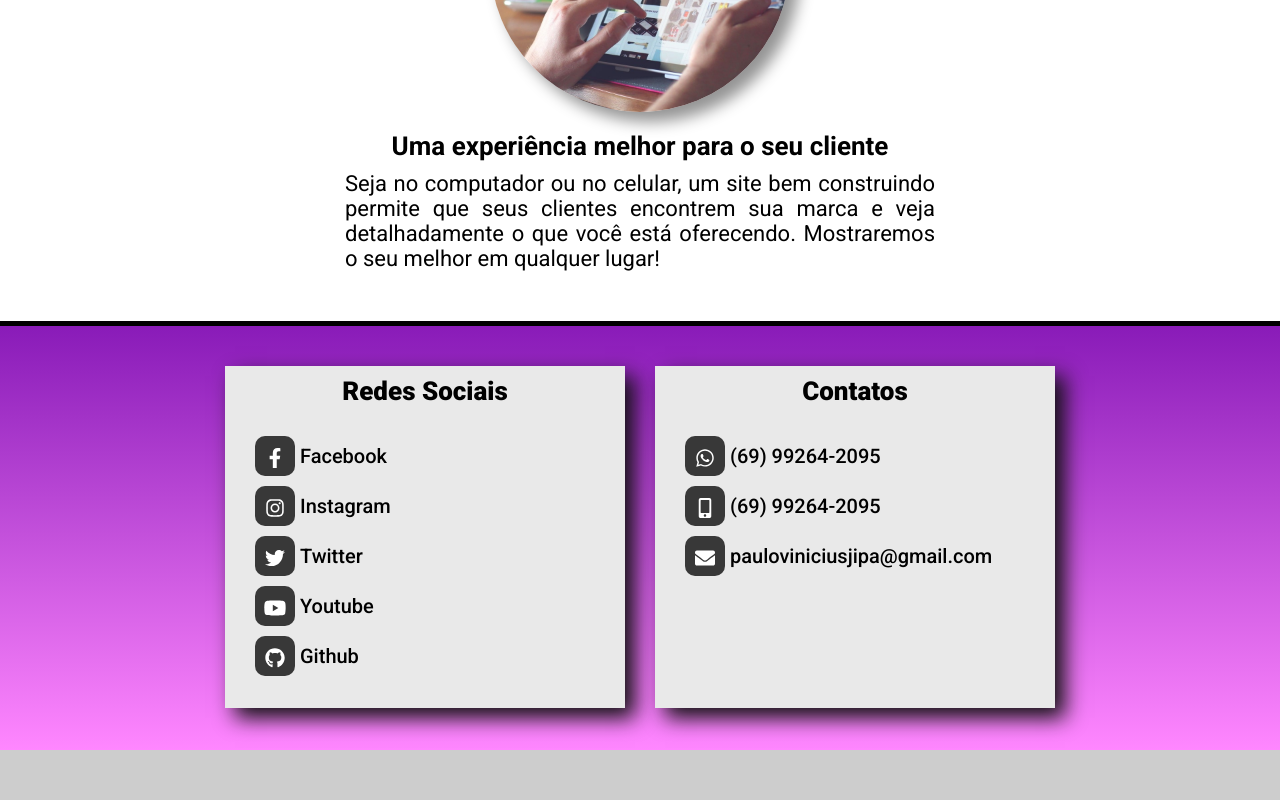
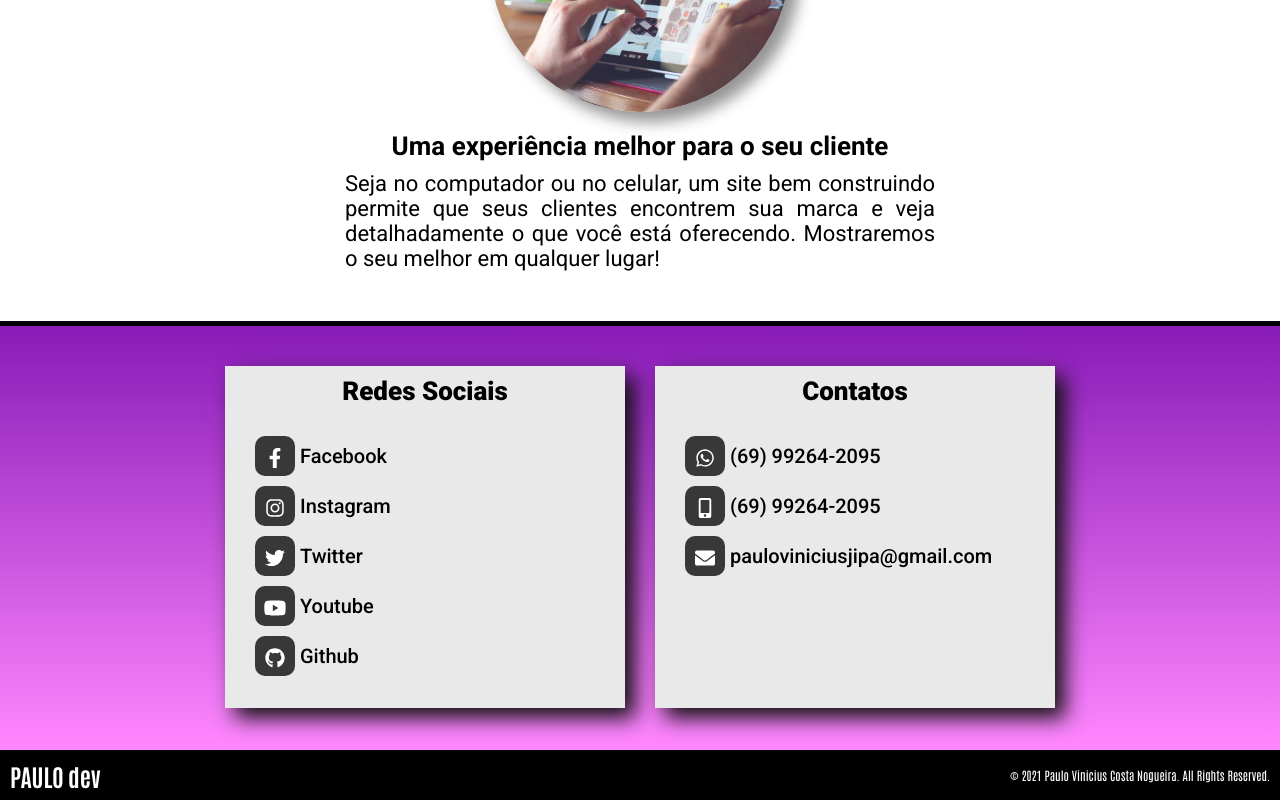
Before and after one commit to Paulao80/-my-portfolio, a React (Create React App) app: page / in a window 1280 px wide. Shown: the part 2106-2906 px from the top of the page. Before the commit the page ends 2856 px from the top, so only its background shows below. Built offline with nearby package versions, Linux system fonts and the light colour scheme.

Commit message:
Links Correções

```diff
--- a/src/Components/Aside/index.tsx
+++ b/src/Components/Aside/index.tsx
@@ -14,10 +14,10 @@ const Aside = ({ state }: Props) => {
                     <Link to="#portifolio">PORTIFÓLIO</Link>
                 </li>
                 <li>
-                    <Link to="#sobre">SOBRE</Link>
+                    <a href="/#sobre">SOBRE</a>
                 </li>
                 <li>
-                    <Link to="#contatos">CONTATO</Link>
+                    <a href="/#contatos">CONTATO</a>
                 </li>
             </ul>
         </aside >
--- a/src/Components/Bloco/style.css
+++ b/src/Components/Bloco/style.css
@@ -22,3 +22,26 @@
   font-weight: 500;
   padding: 20px;
 }
+
+@media screen and (max-width: 899px) {
+  .bloco {
+    left: -15px;
+    margin-bottom: 20px;
+  }
+}
+
+@media screen and (max-width: 418px) {
+  .bloco {
+    width: 350px;
+  }
+
+  .bloco-body {
+    font-size: 16px;
+  }
+}
+
+@media screen and (max-width: 367px) {
+  .bloco {
+    width: 300px;
+  }
+}
--- a/src/Components/Card/style.css
+++ b/src/Components/Card/style.css
@@ -23,3 +23,17 @@
   text-align: justify;
   font-size: 22px;
 }
+
+@media screen and (max-width: 418px) {
+  .card .figuras img {
+    width: 250px;
+    height: 250px;
+  }
+}
+
+@media screen and (max-width: 367px) {
+  .card .figuras img {
+    width: 200px;
+    height: 200px;
+  }
+}
--- a/src/Components/ContatosSection/style.css
+++ b/src/Components/ContatosSection/style.css
@@ -57,3 +57,21 @@
 .Email a:hover {
   background-color: rgb(65, 65, 231);
 }
+
+@media screen and (max-width: 899px) {
+  .blocos {
+    width: 400px;
+  }
+}
+
+@media screen and (max-width: 418px) {
+  .blocos {
+    width: 350px;
+  }
+}
+
+@media screen and (max-width: 367px) {
+  .blocos {
+    width: 300px;
+  }
+}
--- /dev/null
+++ b/src/Components/Footer/index.tsx
@@ -0,0 +1,14 @@
+import 'Components/Footer/style.css';
+
+const Footer = () => {
+
+    return (
+        <footer>
+            <h1>PAULO <span>dev</span></h1>
+            <p>© 2021 Paulo Vinicius Costa Nogueira. All Rights Reserved.</p>
+        </footer>
+    );
+
+}
+
+export default Footer;
--- /dev/null
+++ b/src/Components/Footer/style.css
@@ -0,0 +1,38 @@
+footer {
+  position: relative;
+  background-color: black;
+  color: white;
+  top: 75px;
+  width: 100vw;
+  height: 50px;
+  padding: 10px;
+  box-sizing: border-box;
+  font-size: 12px;
+}
+
+footer h1 {
+  float: left;
+}
+
+footer p {
+  position: relative;
+  float: right;
+  top: 50%;
+  transform: translateY(-50%);
+}
+
+@media screen and (max-width: 367px) {
+  footer p {
+    font-size: 10px;
+  }
+}
+
+@media screen and (max-width: 327px) {
+  footer h1 {
+    font-size: 18px;
+  }
+
+  footer p {
+    font-size: 10px;
+  }
+}
--- a/src/Components/Header/index.tsx
+++ b/src/Components/Header/index.tsx
@@ -19,10 +19,10 @@ const Header = ({ onHabClick }: Props) => {
                         <Link to="#portifolio">PORTIFÓLIO</Link>
                     </li>
                     <li className="item-menu">
-                        <Link to="#sobre">SOBRE</Link>
+                        <a href="/#sobre">SOBRE</a>
                     </li>
                     <li className="item-menu">
-                        <Link to="#contatos">CONTATO</Link>
+                        <a href="/#contatos">CONTATO</a>
                     </li>
                     <li className="menu-hab">
                         <button className="icon" onClick={() => onHabClick()}>
--- a/src/Components/SobreSection/style.css
+++ b/src/Components/SobreSection/style.css
@@ -13,3 +13,15 @@
   margin: auto;
   font-family: "Roboto", sans-serif;
 }
+
+@media screen and (max-width: 699px) {
+  .cards {
+    width: 80%;
+  }
+}
+
+@media screen and (max-width: 474px) {
+  .cards {
+    width: 100%;
+  }
+}
--- a/src/Pages/Home/index.tsx
+++ b/src/Pages/Home/index.tsx
@@ -1,4 +1,5 @@
 import ContatosSection from 'Components/ContatosSection'
+import Footer from 'Components/Footer'
 import NavBar from 'Components/NavBar'
 import SobreSection from 'Components/SobreSection'
 import TopSection from 'Components/TopSection'
@@ -16,6 +17,7 @@ const Home = () => {
                 <SobreSection />
                 <ContatosSection />
             </main>
+            <Footer />
         </>
     );
 }
--- a/src/Pages/Home/style.css
+++ b/src/Pages/Home/style.css
@@ -1,23 +1,3 @@
-@import url("https://fonts.googleapis.com/css2?family=Antonio:wght@400;500;700&family=Roboto:wght@400;500;700;900&display=swap");
-
-body {
-  background-color: #cdcdcd;
-  font-family: "Antonio", sans-serif;
-  overflow-y: scroll;
-  overflow-x: hidden;
-}
-
-::-webkit-scrollbar-track {
-  background-color: #2b2b2b;
-}
-::-webkit-scrollbar {
-  width: 8px;
-  background: #2b2b2b;
-}
-::-webkit-scrollbar-thumb {
-  background: linear-gradient(to top, rgb(255, 170, 255), rgb(76, 3, 107));
-}
-
 .hidden {
   display: none;
 }
@@ -28,89 +8,3 @@ main {
   width: 100%;
   top: 75px;
 }
-
-footer {
-  position: relative;
-  background-color: black;
-  color: white;
-  top: 75px;
-  width: 100vw;
-  height: 50px;
-  padding: 10px;
-  box-sizing: border-box;
-  font-size: 12px;
-}
-
-footer h1 {
-  float: left;
-}
-
-footer p {
-  position: relative;
-  float: right;
-  top: 50%;
-  transform: translateY(-50%);
-}
-
-@media screen and (max-width: 899px) {
-  .blocos {
-    width: 400px;
-  }
-
-  .bloco {
-    left: -15px;
-    margin-bottom: 20px;
-  }
-}
-
-@media screen and (max-width: 699px) {
-  .cards {
-    width: 80%;
-  }
-}
-
-/* @media screen and (max-width: 595px) {
-    .subtitulo {
-      font-size: 30px;
-    }
-  } */
-
-@media screen and (max-width: 474px) {
-  .cards {
-    width: 100%;
-  }
-}
-
-@media screen and (max-width: 418px) {
-  .card .figuras img {
-    width: 250px;
-    height: 250px;
-  }
-
-  .blocos {
-    width: 350px;
-  }
-
-  .bloco {
-    width: 350px;
-  }
-
-  .bloco-body {
-    font-size: 16px;
-  }
-}
-
-@media screen and (max-width: 367px) {
-  .card .figuras img {
-    width: 200px;
-    height: 200px;
-  }
-
-  .blocos {
-    width: 300px;
-  }
-
-  .bloco {
-    width: 300px;
-  }
-}
--- a/src/assets/css/style.css
+++ b/src/assets/css/style.css
@@ -1,4 +1,24 @@
+@import url("https://fonts.googleapis.com/css2?family=Antonio:wght@400;500;700&family=Roboto:wght@400;500;700;900&display=swap");
+
 * {
   margin: 0;
   padding: 0;
 }
+
+body {
+  background-color: #cdcdcd;
+  font-family: "Antonio", sans-serif;
+  overflow-y: scroll;
+  overflow-x: hidden;
+}
+
+::-webkit-scrollbar-track {
+  background-color: #2b2b2b;
+}
+::-webkit-scrollbar {
+  width: 8px;
+  background: #2b2b2b;
+}
+::-webkit-scrollbar-thumb {
+  background: linear-gradient(to top, rgb(255, 170, 255), rgb(76, 3, 107));
+}
```
